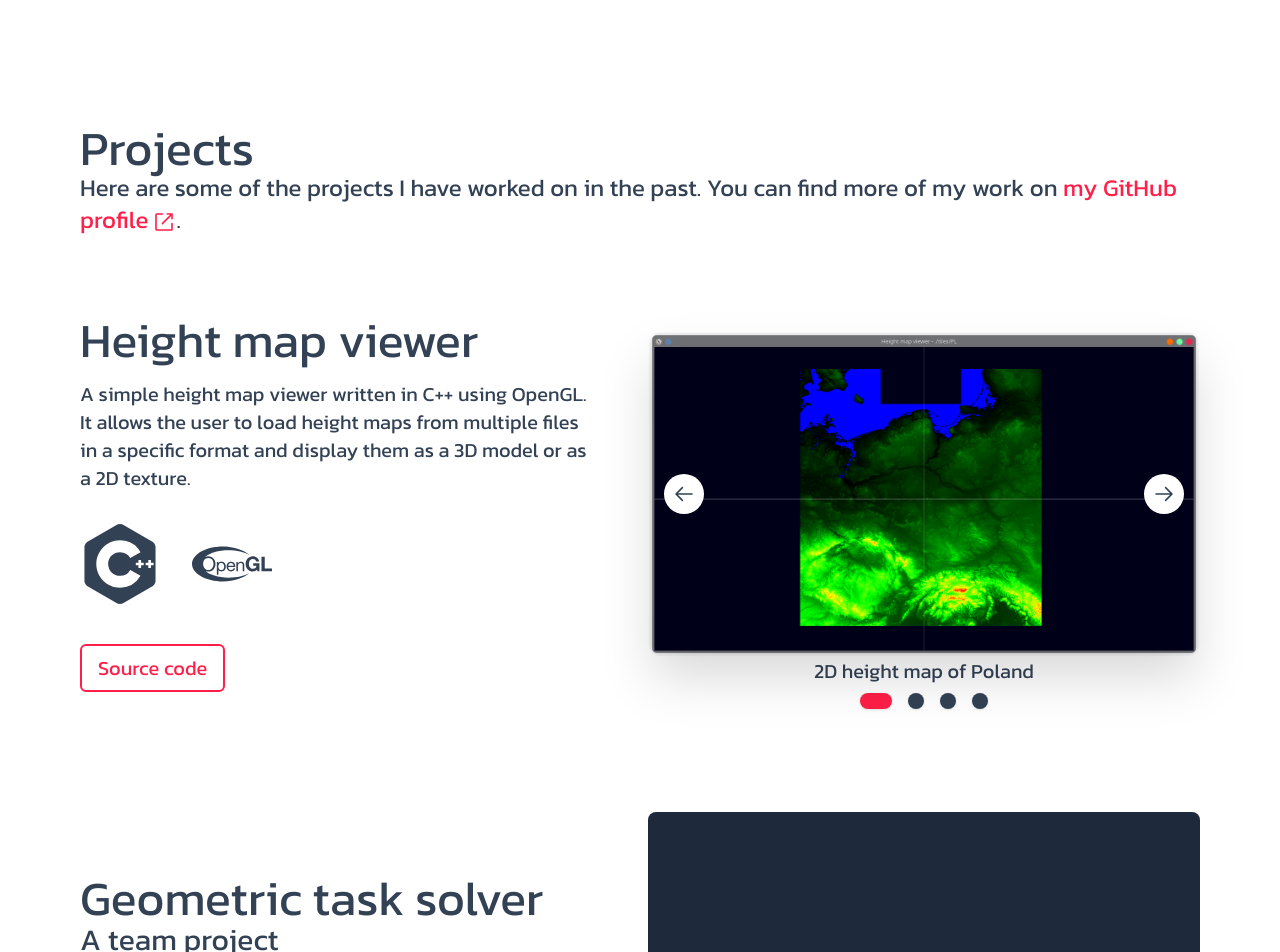
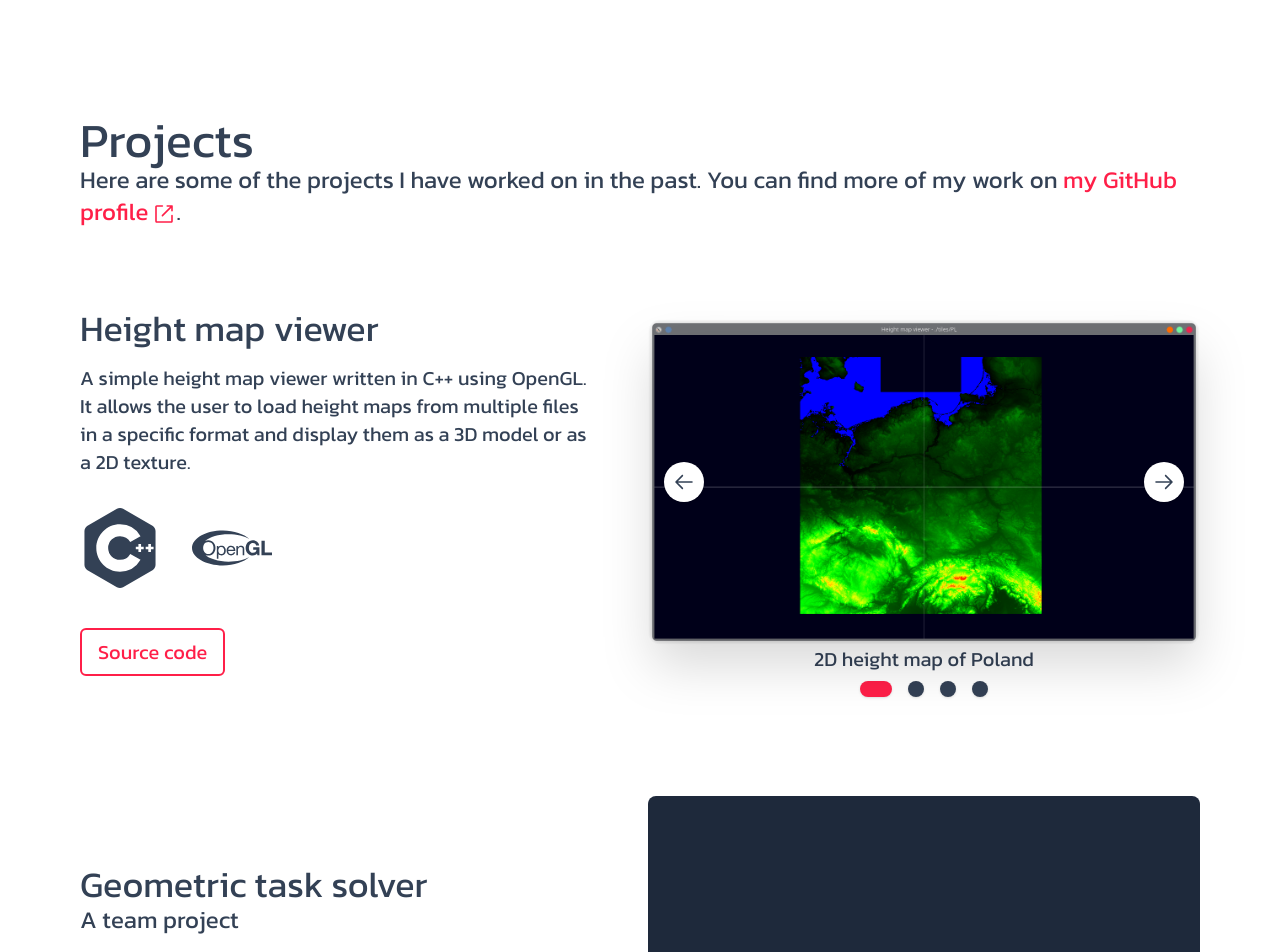
Before and after one commit to Acors24/Acors24.github.io, a React (Vite) app: page / in a window 1280 px wide. Shown: the part 1740-2692 px from the top of the page. Built offline with nearby package versions, Linux system fonts and the light colour scheme.

Commit message:
adjust heading sizes

```diff
--- a/src/components/Projects.tsx
+++ b/src/components/Projects.tsx
@@ -83,7 +83,7 @@ function Project({
 export default function Projects() {
     return (
         <div>
-            <h2 className="text-5xl">Projects</h2>
+            <h1 className="text-5xl">Projects</h1>
             <p className="text-2xl">
                 Here are some of the projects I have worked on in the past. You
                 can find more of my work on{" "}
--- a/src/components/TextSection.tsx
+++ b/src/components/TextSection.tsx
@@ -8,8 +8,8 @@ interface TextSectionProps {
 export default function TextSection({ title, subtitle, subsubtitle, children }: Readonly<TextSectionProps>) {
     return (
         <div className="mr-10 mb-10">
-            <h2 className="xl:text-5xl text-4xl">{title}</h2>
-            {subtitle && <h3 className="xl:text-3xl text-2xl">{subtitle}</h3>}
+            <h2 className="text-4xl">{title}</h2>
+            {subtitle && <h3 className="text-2xl">{subtitle}</h3>}
             {subsubtitle && <h4 className="text-slate-500">{subsubtitle}</h4>}
             <div className="mt-4">
                 {children}
```
